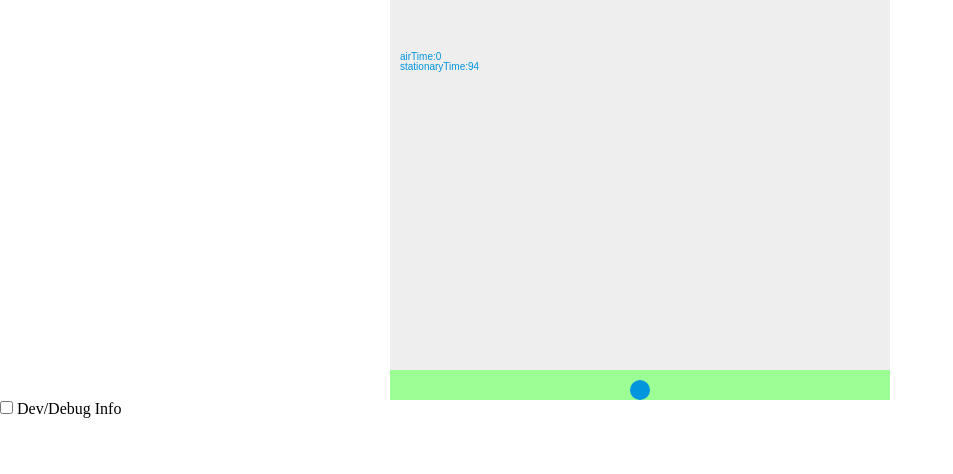
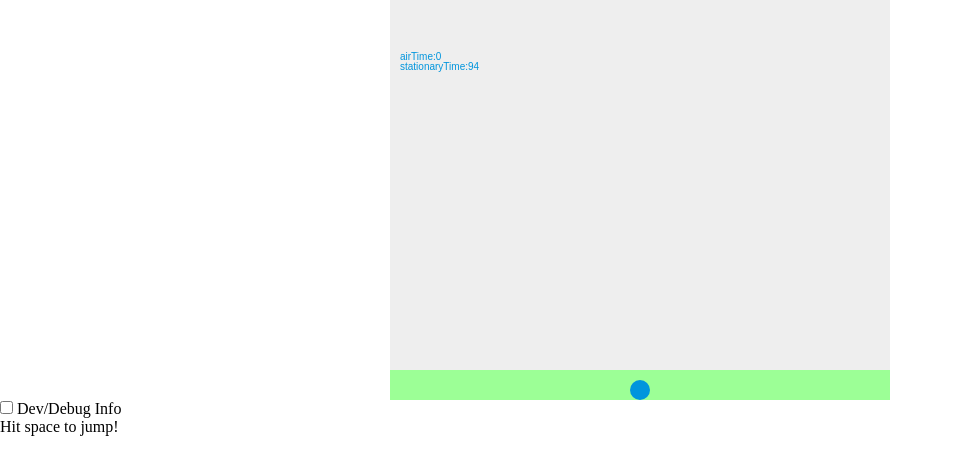
Before and after one commit to LottieVixen/bouncy-bounce, a plain HTML site: page index.html in a window 1280 px wide. Shown: the whole page, without its empty margins (0-953 px from the left). Drawn offline with Linux system fonts and the light colour scheme.

Commit message:
added instructions

```diff
--- a/index.html
+++ b/index.html
@@ -10,6 +10,7 @@
 <canvas id="myCanvas" width="500" height="400"></canvas>
 <input type="checkbox" id="cb" value="first_checkbox">
   <label for="cb">Dev/Debug Info</label>
+  <p>Hit space to jump!</p>
 
 <script type="text/javascript" src="script.js"></script>
 
```
